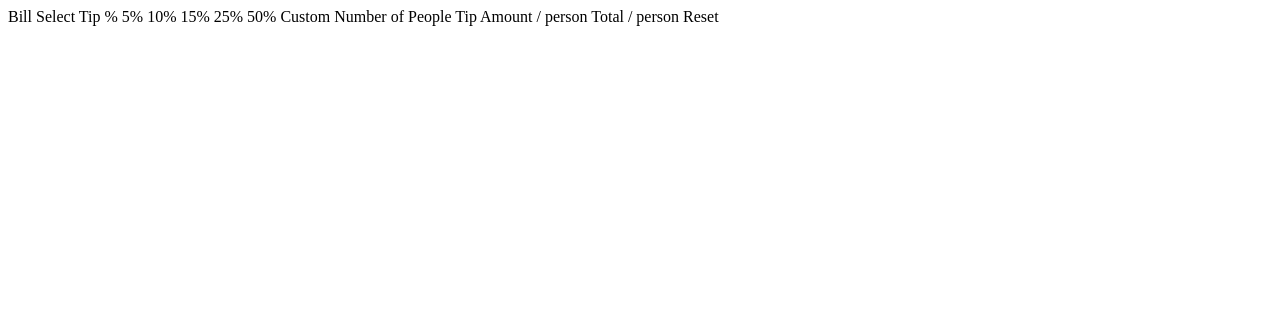
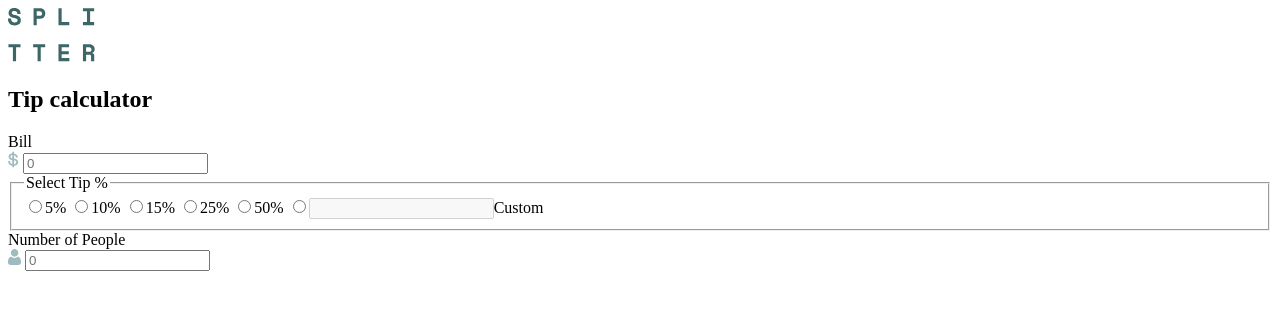
Before and after one commit to lunr-ish/tip-calculator-app, a plain HTML site: page index.html in a window 1280 px wide. Drawn offline with Linux system fonts and the light colour scheme.

Commit message:
add form markup

```diff
--- a/index.html
+++ b/index.html
@@ -23,24 +23,102 @@
     <link rel="stylesheet" href="style.css" />
   </head>
   <body>
-    Bill
+    <main>
+      <div class="logo-wrapper">
+        <img src="./images/logo.svg" alt="SPLITTER" />
+      </div>
 
-    Select Tip %
-    5%
-    10%
-    15%
-    25%
-    50%
-    Custom
+      <article class="card">
+        <h1 class="sr-only">Tip calculator</h1>
+        <form id="form" class="form">
+          <div class="form-group">
+            <label for="bill">Bill</label>
+            <div class="field">
+              <img src="./images/icon-dollar.svg" alt="$" />
+              <input
+                type="number"
+                name="bill"
+                id="bill"
+                class="form-control"
+                placeholder="0"
+              />
+            </div>
+          </div>
 
-    Number of People
+          <fieldset class="form-group">
+            <legend>Select Tip %</legend>
+            <label
+              ><input
+                type="radio"
+                name="tip-percent"
+                id="tip-5"
+                value="5"
+              />5%</label
+            >
+            <label
+              ><input
+                type="radio"
+                name="tip-percent"
+                id="tip-10"
+                value="10"
+              />10%</label
+            >
+            <label
+              ><input
+                type="radio"
+                name="tip-percent"
+                id="tip-15"
+                value="15"
+              />15%</label
+            >
+            <label
+              ><input
+                type="radio"
+                name="tip-percent"
+                id="tip-25"
+                value="25"
+              />25%</label
+            >
+            <label
+              ><input
+                type="radio"
+                name="tip-percent"
+                id="tip-50"
+                value="50"
+              />50%</label
+            >
+            <label
+              ><input
+                type="radio"
+                name="tip-percent"
+                id="tip-custom"
+                value="0"
+              /><input
+                type="number"
+                name="tip-percent-custom"
+                id="tip-custom-num"
+                disabled
+              /><span>Custom</span></label
+            >
+          </fieldset>
 
-    Tip Amount
-    / person
+          <div class="form-group">
+            <label for="people">Number of People</label>
+            <div class="field">
+              <img src="./images/icon-person.svg" alt="" aria-hidden="true" />
+              <input
+                type="number"
+                name="people"
+                id="people"
+                class="form-control"
+                placeholder="0"
+              />
+            </div>
+          </div>
+        </form>
 
-    Total
-    / person
-
-    Reset
+        <div class="result"></div>
+      </article>
+    </main>
   </body>
 </html>
```
